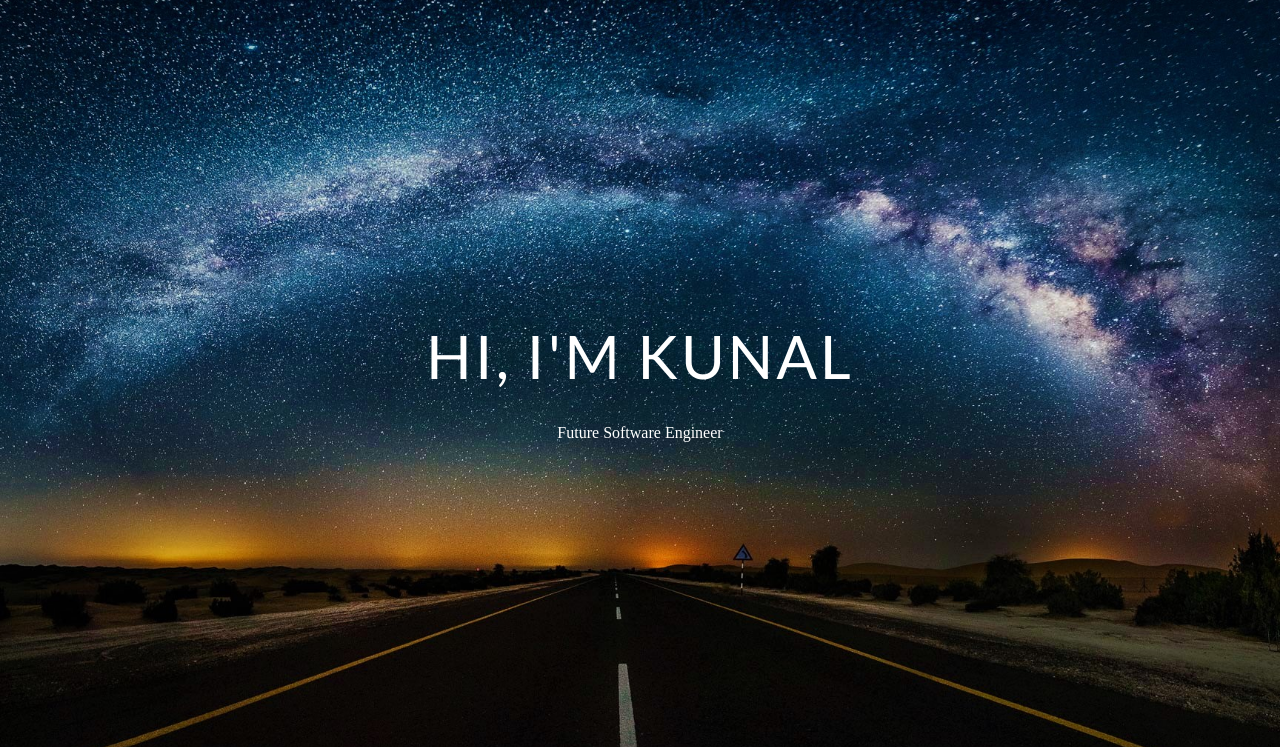
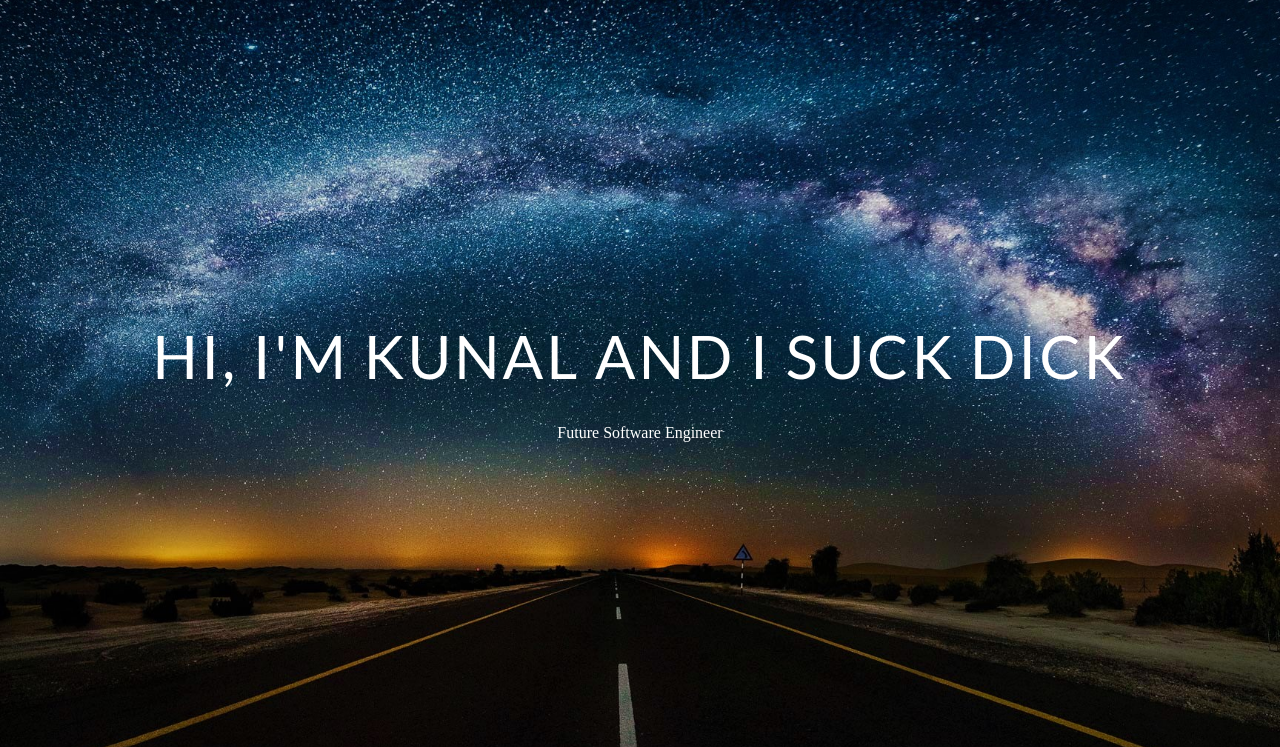
Before and after one commit to h4x0rz/kunalpatel1025.github.io, a plain HTML site: page index.html in a window 1280 px wide. Shown: the part 53-800 px from the top of the page. Drawn offline with nearby package versions, Linux system fonts and the light colour scheme.

Commit message:
Update index.html
Fixed your layout.

```diff
--- a/index.html
+++ b/index.html
@@ -68,7 +68,7 @@
       <div class="overlay">
         <div class="container">
           <div class="intro">
-            <h1>Hi, I'm Kunal</h1>
+            <h1>Hi, I'm Kunal and I suck dick</h1>
             <p>Future Software Engineer</p>
             <a class="fa fa-angle-down page-scroll" href="#about"></a>
           </div><!--intro-->
```
